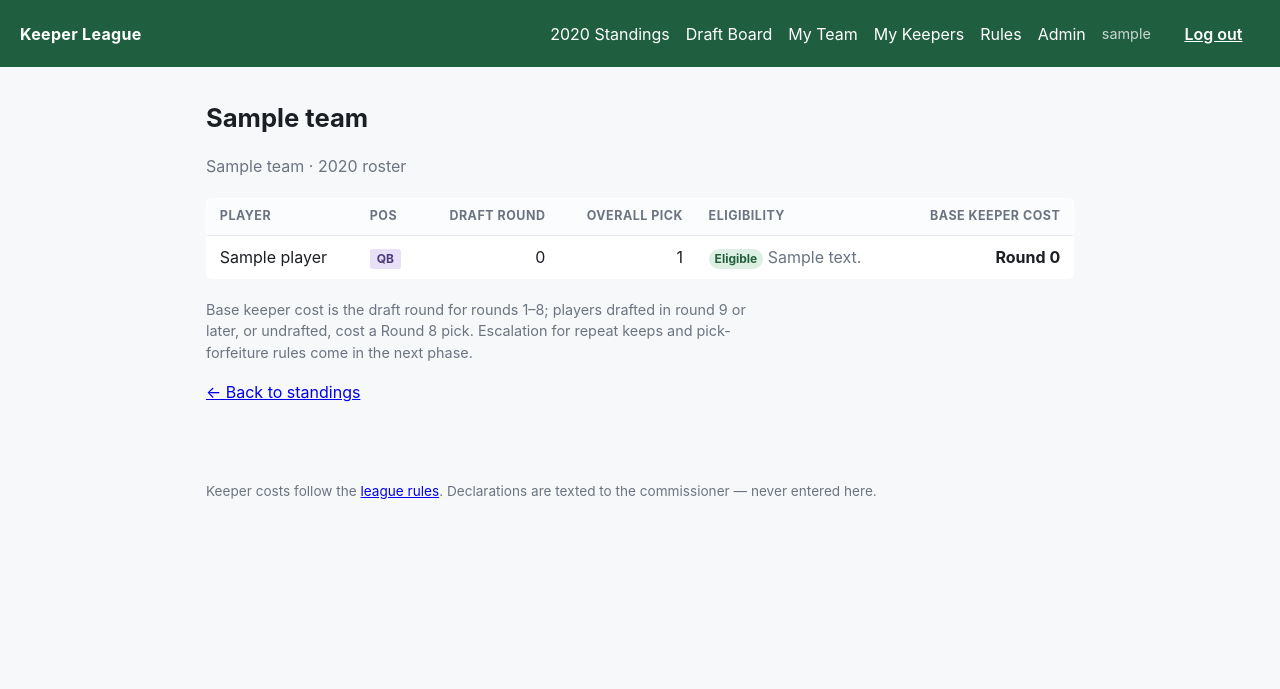
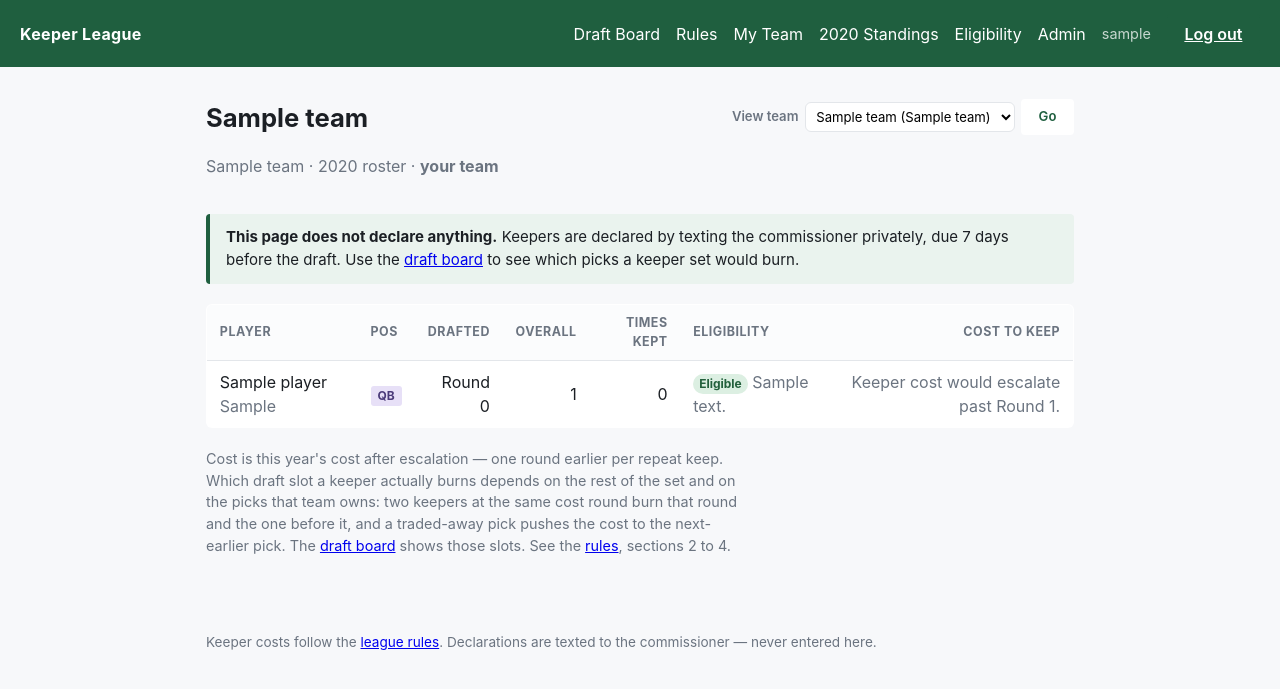
Before and after one commit to ischultz503/keeper-league, a Django app: page /teams/1/ in a window 1280 px wide. Shown: the top 689 px of the page. Run offline with Django 5.2, Linux system fonts and the light colour scheme; a user stored in the database is signed in; tables that the repository leaves empty hold one stand-in row (values such as "Sample post"); some libraries are stand-ins or nearby versions.

Commit message:
Fold My Keepers into My Team, add Eligibility, reorder the nav
My Keepers and My Team listed the same roster, and only one of them showed the
cost that actually applies. The escalated cost, the keep count and eligibility
now live on the team page -- for every team, not just your own. None of it is
private: it all derives from last season's public draft, and the board already
publishes the same costs as keeper candidates.

The team page takes a picker: /teams/ is yours, /teams/?team=N is anyone's, and
/teams/3/ still permalinks. It is a plain GET form, so switching teams works
with JavaScript off and the result is a shareable URL. A non-numeric ?team=
falls back to your own team rather than raising.

New Eligibility tab: everyone who cannot be kept, best ADP first. Ineligible
and not-yet-reviewed players are listed together because the engine treats them
identically -- validate_keeper_set refuses a keeper whose eligibility is None
as firmly as one marked False (rules section 5). Separate pages would imply a
distinction that does not exist at the deadline. On the real data that is 25
players, led by Trevor Lawrence at ADP 85.

The board is now the front page, and logging in lands there, so the bare domain
and the post-login redirect agree. Nav reads Draft Board, Rules, My Team,
Standings, Eligibility.

Co-Authored-By: Claude Opus 5 <noreply@anthropic.com>

```diff
--- a/keeper_site/settings.py
+++ b/keeper_site/settings.py
@@ -262,5 +262,7 @@ STORAGES = {
 # the eventual swap to Cognito a contained change.
 
 LOGIN_URL = 'login'
-LOGIN_REDIRECT_URL = 'my_team'
+# Straight to the draft board -- it is the point of the site, and it is also
+# the front page, so logging in and typing the bare domain agree.
+LOGIN_REDIRECT_URL = 'board'
 LOGOUT_REDIRECT_URL = 'login'
--- a/league/templates/league/team_detail.html
+++ b/league/templates/league/team_detail.html
@@ -3,59 +3,106 @@
 {% block title %}{{ team.name }}{% endblock %}
 
 {% block content %}
-<h1>{{ team.name }}</h1>
-<p class="subtle">{{ team.owner_name }}{% if season %} &middot; {{ season.year }} roster{% endif %}</p>
+<div class="board-head">
+  <div>
+    <h1>{{ team.name }}</h1>
+    <p class="subtle">
+      {{ team.owner_name }}{% if season %} &middot; {{ season.year }} roster{% endif %}
+      {% if is_own %}&middot; <strong>your team</strong>{% endif %}
+    </p>
+  </div>
+
+  {% comment %}
+    A plain GET form, so switching teams works with JavaScript switched off and
+    the result is a shareable URL. The submit button is not decoration: without
+    JS there is nothing else to fire the navigation.
+  {% endcomment %}
+  <form class="team-picker" method="get" action="{% url 'team_switch' %}">
+    <label for="team-select">View team</label>
+    <select name="team" id="team-select">
+      {% for option in teams %}
+        <option value="{{ option.pk }}"{% if option.pk == team.pk %} selected{% endif %}>
+          {{ option.name }} ({{ option.owner_name }})
+        </option>
+      {% endfor %}
+    </select>
+    <button type="submit" class="board-btn ghost">Go</button>
+  </form>
+</div>
+
+{% if is_own %}
+  <div class="callout">
+    <strong>This page does not declare anything.</strong>
+    Keepers are declared by texting the commissioner privately, due 7 days
+    before the draft. Use the <a href="{% url 'board' %}">draft board</a> to see
+    which picks a keeper set would burn.
+  </div>
+{% endif %}
 
 <table class="data">
   <thead>
     <tr>
       <th>Player</th>
       <th>Pos</th>
-      <th class="num">Draft round</th>
-      <th class="num">Overall pick</th>
+      <th class="num">Drafted</th>
+      <th class="num">Overall</th>
+      <th class="num">Times kept</th>
       <th>Eligibility</th>
-      <th class="num">Base keeper cost</th>
+      <th class="num">Cost to keep</th>
     </tr>
   </thead>
   <tbody>
-    {% for entry in entries %}
-      <tr{% if entry.is_undrafted %} class="undrafted"{% endif %}>
-        <td>{{ entry.player.name }}</td>
-        <td><span class="pos pos-{{ entry.player.position }}">{{ entry.player.position }}</span></td>
-        <td class="num">{% if entry.is_undrafted %}<span class="subtle">Undrafted</span>{% else %}{{ entry.draft_round }}{% endif %}</td>
-        <td class="num">{% if entry.overall_pick %}{{ entry.overall_pick }}{% else %}<span class="subtle">&mdash;</span>{% endif %}</td>
+    {% for row in rows %}
+      <tr{% if row.entry.is_undrafted %} class="undrafted"{% endif %}>
+        <td>
+          {{ row.entry.player.name }}
+          {% if row.entry.player.nfl_team %}<span class="subtle">{{ row.entry.player.nfl_team }}</span>{% endif %}
+        </td>
+        <td><span class="pos pos-{{ row.entry.player.position }}">{{ row.entry.player.position }}</span></td>
+        <td class="num">
+          {% if row.entry.is_undrafted %}<span class="subtle">Undrafted</span>
+          {% else %}Round {{ row.entry.draft_round }}{% endif %}
+        </td>
+        <td class="num">{% if row.entry.overall_pick %}{{ row.entry.overall_pick }}{% else %}<span class="subtle">&mdash;</span>{% endif %}</td>
+        <td class="num">{{ row.keeps }}</td>
         <td>
           {% comment %}
-            Same three-state treatment as My Keepers: test None first, because
-            "not yet reviewed" is not the same answer as "not eligible" and a
-            plain truthiness check would merge them. Eligibility is public --
-            it is derived from last season's usage, and the board already hides
-            ineligible players from every manager.
+            Test None first: a nullable boolean has three states, and a plain
+            truthiness check would lump "not yet reviewed" in with "not
+            eligible". Note {# #} is single-line only -- use this tag when the
+            comment spans lines or contains template syntax.
           {% endcomment %}
-          {% if entry.eligible is None %}
+          {% if row.entry.eligible is None %}
             <span class="pill pill-pending">Pending review</span>
-          {% elif entry.eligible %}
+          {% elif row.entry.eligible %}
             <span class="pill pill-yes">Eligible</span>
           {% else %}
             <span class="pill pill-no">Not eligible</span>
           {% endif %}
-          {% if entry.eligibility_note %}
-            <span class="subtle">{{ entry.eligibility_note }}</span>
+          {% if row.entry.eligibility_note %}
+            <span class="subtle">{{ row.entry.eligibility_note }}</span>
           {% endif %}
         </td>
-        <td class="num"><strong>Round {{ entry.base_keeper_cost }}</strong></td>
+        <td class="num">
+          {% if row.cost.keepable %}
+            <strong>Round {{ row.cost.cost_round }}</strong>
+          {% else %}
+            <span class="subtle">{{ row.cost.reason|default:"&mdash;" }}</span>
+          {% endif %}
+        </td>
       </tr>
     {% empty %}
-      <tr><td colspan="6">No roster entries for this season.</td></tr>
+      <tr><td colspan="7">No roster entries for this season.</td></tr>
     {% endfor %}
   </tbody>
 </table>
 
 <p class="note">
-  Base keeper cost is the draft round for rounds 1&ndash;8; players drafted in
-  round 9 or later, or undrafted, cost a Round 8 pick. Escalation for repeat
-  keeps and pick-forfeiture rules come in the next phase.
+  Cost is this year's cost after escalation &mdash; one round earlier per repeat
+  keep. Which draft slot a keeper actually burns depends on the rest of the set
+  and on the picks that team owns: two keepers at the same cost round burn that
+  round and the one before it, and a traded-away pick pushes the cost to the
+  next-earlier pick. The <a href="{% url 'board' %}">draft board</a> shows those
+  slots. See the <a href="{% url 'rules' %}">rules</a>, sections 2 to 4.
 </p>
-
-<p><a href="{% url 'league_overview' %}">&larr; Back to standings</a></p>
 {% endblock %}
--- a/league/urls.py
+++ b/league/urls.py
@@ -11,11 +11,16 @@ from django.urls import path
 from . import views
 
 urlpatterns = [
-    path('', views.league_overview, name='league_overview'),
+    # The board is the front page: it is what the site is for, and every other
+    # page is something you consult while looking at it.
+    path('', views.board, name='board'),
+    path('standings/', views.league_overview, name='league_overview'),
+    # Two routes, one view. `teams/` with no pk means "mine", and is also what
+    # the team picker submits to with ?team=N -- a plain GET form, no JS.
+    path('teams/', views.team_detail, name='team_switch'),
     path('teams/<int:pk>/', views.team_detail, name='team_detail'),
     path('my-team/', views.my_team, name='my_team'),
-    path('my-keepers/', views.my_keepers, name='my_keepers'),
-    path('board/', views.board, name='board'),
+    path('eligibility/', views.eligibility, name='eligibility'),
     path('rules/', views.rules, name='rules'),
     # JSON endpoint for the board's keeper sandbox. Namespaced under /api/ to
     # keep it obviously separate from the HTML pages.
--- a/league/views.py
+++ b/league/views.py
@@ -115,20 +115,69 @@ def league_overview(request):
 
 
 @login_required
-def team_detail(request, pk):
-    """One team's full roster for the latest season, with base keeper costs."""
-    team = get_object_or_404(Team, pk=pk)
-    season = latest_roster_season()
+def team_detail(request, pk=None):
+    """One team's roster, its keeper costs, and a picker for the other nine.
+
+    Reached three ways, all landing here: `/teams/3/` is a permalink,
+    `/teams/?team=3` is what the dropdown submits (a plain GET form, so the
+    picker needs no JavaScript), and bare `/teams/` is your own team, which is
+    where the "My Team" tab points.
+
+    This page absorbed the old My Keepers page. They listed the same roster,
+    and one of them showed the cost that actually applies -- so the escalated
+    cost, the keep count and eligibility live here now, for every team. None of
+    it is private: it all derives from last season's public draft.
+    """
+    if pk is None and request.GET.get('team'):
+        try:
+            pk = int(request.GET['team'])
+        except ValueError:
+            pk = None                     # a hand-edited query, not a crash
+
+    if pk is None:
+        team = _own_team(request)
+        if team is None:
+            # A commissioner account with no team of its own has nothing to
+            # default to; the standings are a sensible landing spot.
+            return redirect('league_overview')
+    else:
+        team = get_object_or_404(Team, pk=pk)
+
+    roster_season = latest_roster_season()
+    season = keeper_season()
 
     # select_related follows the player FK in the same SQL query, so rendering
     # 16 rows costs 1 query instead of 17. Sort order (draft round ascending,
     # undrafted last, then name) comes from RosterEntry.Meta.ordering.
-    entries = team.roster_entries.filter(season=season).select_related('player')
+    entries = list(
+        team.roster_entries.filter(season=roster_season).select_related('player', 'season')
+    )
+
+    # The engine does the thinking; the view only assembles rows. current_costs
+    # prices the whole roster in a fixed number of queries rather than two per
+    # player -- see the note on it in keeper_engine.
+    costs = engine.current_costs(entries, season) if season else {}
+
+    rows = [
+        {
+            'entry': entry,
+            'cost': costs.get(entry.pk),
+            'keeps': costs[entry.pk].times_kept_before if entry.pk in costs else 0,
+        }
+        for entry in entries
+    ]
 
     return render(
         request,
         'league/team_detail.html',
-        {'team': team, 'season': season, 'entries': entries},
+        {
+            'team': team,
+            'season': roster_season,
+            'keeper_season': season,
+            'rows': rows,
+            'teams': Team.objects.all(),
+            'is_own': _own_team(request) == team,
+        },
     )
 
 
@@ -143,44 +192,47 @@ def my_team(request):
 
 
 @login_required
-def my_keepers(request):
-    """Read-only keeper planning for the logged-in manager.
+def eligibility(request):
+    """Every player who cannot be kept this year, best first.
 
-    Declarations are NOT made here -- managers text the commissioner (rules
-    section 1). This page exists so they know what each player would cost
-    before they do.
+    "Cannot be kept" is two states, not one: explicitly ineligible, and not yet
+    reviewed. They are listed together because the engine treats them the same
+    way -- validate_keeper_set refuses a keeper whose eligibility is None just
+    as firmly as one marked False (rules section 5). Splitting them into
+    separate pages would suggest a difference that does not exist at the
+    declaration deadline.
+
+    Sorted by ADP so the names that hurt appear first; a player nobody drafts
+    being ineligible is not news.
     """
-    team = _own_team(request)
-    if team is None:
-        return redirect('league_overview')
-
-    roster_season = latest_roster_season()
-    season = keeper_season()
+    season = latest_roster_season()
 
     entries = (
-        team.roster_entries
-        .filter(season=roster_season)
-        .select_related('player', 'season')
+        RosterEntry.objects
+        .filter(season=season)
+        .exclude(eligible=True)
+        .select_related('player', 'team')
     )
 
-    # The engine does the thinking; the view only assembles rows for the
-    # template. No keeper rules live in this file or in the template.
-    rows = []
-    for entry in entries:
-        rows.append({
-            'entry': entry,
-            'cost': resolve_current_cost(entry, season) if season else None,
-            'keeps': times_kept_before(entry.player, season) if season else 0,
-        })
+    # Sorted in Python rather than SQL: "no ADP sorts last" is the same rule
+    # draft_sim uses, and doing it here keeps one definition of it.
+    rows = sorted(
+        entries,
+        key=lambda entry: (
+            entry.player.adp is None,
+            entry.player.adp if entry.player.adp is not None else 0.0,
+            entry.player.name,
+        ),
+    )
 
     return render(
         request,
-        'league/my_keepers.html',
+        'league/eligibility.html',
         {
-            'team': team,
-            'roster_season': roster_season,
             'season': season,
             'rows': rows,
+            'blocked_count': sum(1 for entry in rows if entry.eligible is False),
+            'pending_count': sum(1 for entry in rows if entry.eligible is None),
         },
     )
 
--- a/static/league/style.css
+++ b/static/league/style.css
@@ -274,6 +274,28 @@ main.wide { max-width: 1500px; }
 /* The reset form is a flex item alongside the buttons; without this it would
    introduce its own block box and break the row. */
 .board-controls form { display: inline-flex; margin: 0; }
+
+/* Team picker on the roster page. Shares .board-head's layout, so it sits on
+   the right of the title the same way the board's controls do. */
+.team-picker {
+  display: flex;
+  align-items: center;
+  gap: 0.4rem;
+  flex: 0 0 auto;
+  font-size: 0.82rem;
+}
+
+.team-picker label { color: var(--muted); font-weight: 600; }
+
+.team-picker select {
+  padding: 0.3rem 0.4rem;
+  border: 1px solid var(--line);
+  border-radius: 6px;
+  background: var(--card);
+  font: inherit;
+  font-size: 0.82rem;
+  max-width: 16rem;
+}
 
 .sim-error,
 .sim-done {
--- a/templates/base.html
+++ b/templates/base.html
@@ -8,15 +8,16 @@
 </head>
 <body>
   <header class="site-header">
-    <a class="brand" href="{% url 'league_overview' %}">Keeper League</a>
+    <a class="brand" href="{% url 'board' %}">Keeper League</a>
     <nav>
       {% if user.is_authenticated %}
+        <a href="{% url 'board' %}">Draft Board</a>
+        <a href="{% url 'rules' %}">Rules</a>
+        {# Bare /teams/ is your own; the picker on the page reaches the rest. #}
+        <a href="{% url 'team_switch' %}">My Team</a>
         {# The year comes from league.context_processors.nav, not a literal. #}
         <a href="{% url 'league_overview' %}">{% if nav_roster_season %}{{ nav_roster_season.year }} {% endif %}Standings</a>
-        <a href="{% url 'board' %}">Draft Board</a>
-        <a href="{% url 'my_team' %}">My Team</a>
-        <a href="{% url 'my_keepers' %}">My Keepers</a>
-        <a href="{% url 'rules' %}">Rules</a>
+        <a href="{% url 'eligibility' %}">Eligibility</a>
         {% if user.is_staff %}<a href="{% url 'admin:index' %}">Admin</a>{% endif %}
         <span class="who">{{ user.username }}</span>
         {# Django 5+ requires POST for logout, so this is a form, not a link. #}
```
Also changed, not shown: league/templates/league/eligibility.html (added, +66 -0 lines), league/templates/league/my_keepers.html (deleted, +0 -80 lines), league/tests.py (+111 -7 lines).
